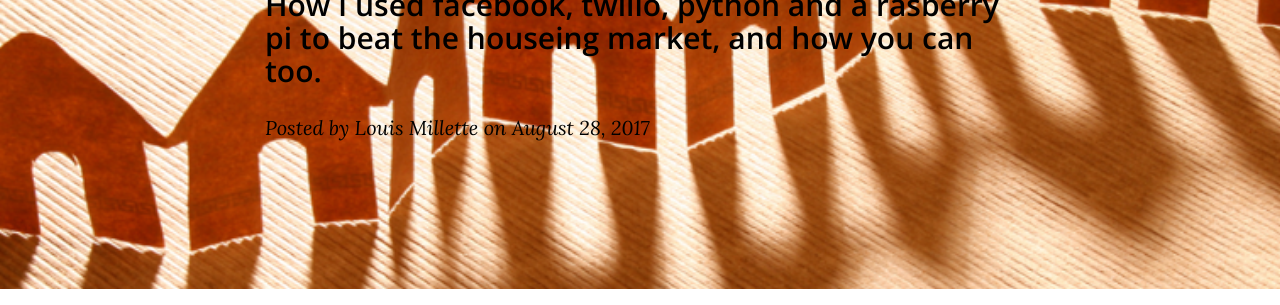
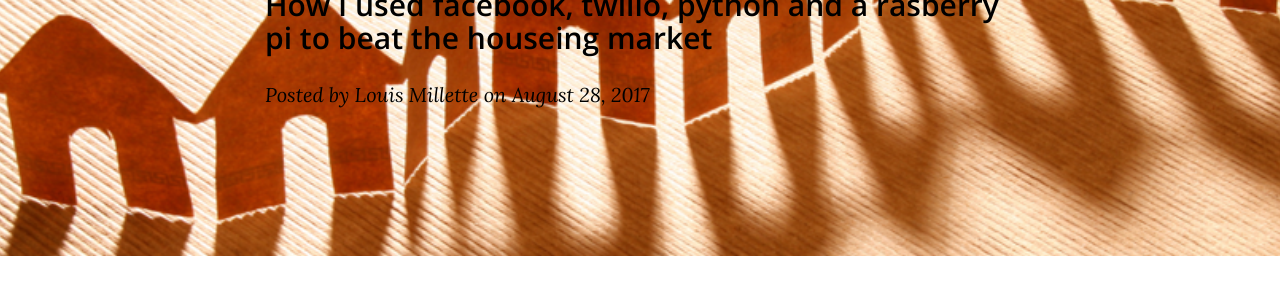
Before and after one commit to louismillette/blog, a plain HTML site: page houseing/index.html in a window 1280 px wide. Shown: the part 253-558 px from the top of the page. Drawn offline with nearby package versions, Linux system fonts and the light colour scheme.

```diff
--- a/houseing/index.html
+++ b/houseing/index.html
@@ -91,7 +91,7 @@
                 <div class="col-lg-8 col-lg-offset-2 col-md-10 col-md-offset-1">
                     <div class="post-heading">
                         <h1 style="color:black;">Subletting With Twillo</h1>
-                        <h2 style="color:black;" class="subheading">How I used facebook, twillo, python and a rasberry pi to beat the houseing market, and how you can too.</h2>
+                        <h2 style="color:black;" class="subheading">How I used facebook, twillo, python and a rasberry pi to beat the houseing market</h2>
                         <span style="color:black;" class="meta">Posted by Louis Millette on August 28, 2017</span>
                     </div>
                 </div>
```
Also changed, not shown: index.html (+4 -3 lines), img/back_codeing.jpg (added), 1 other file.
